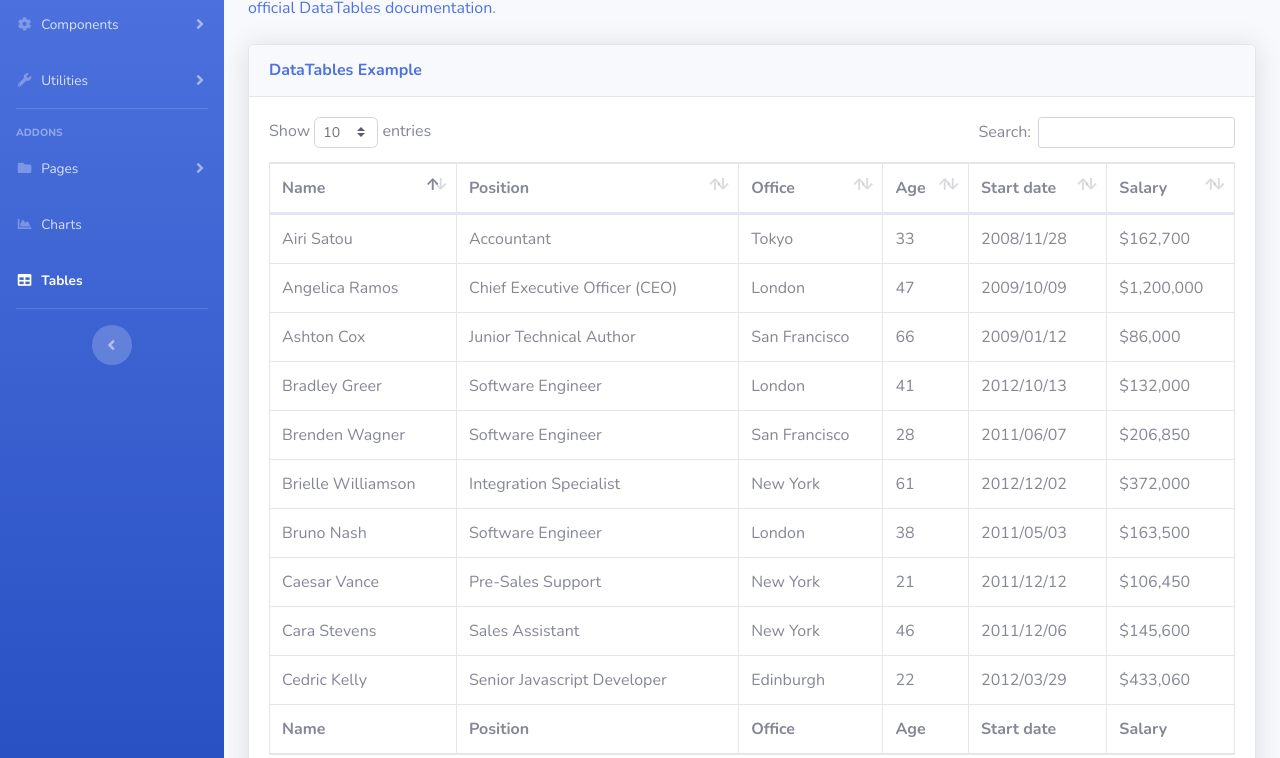
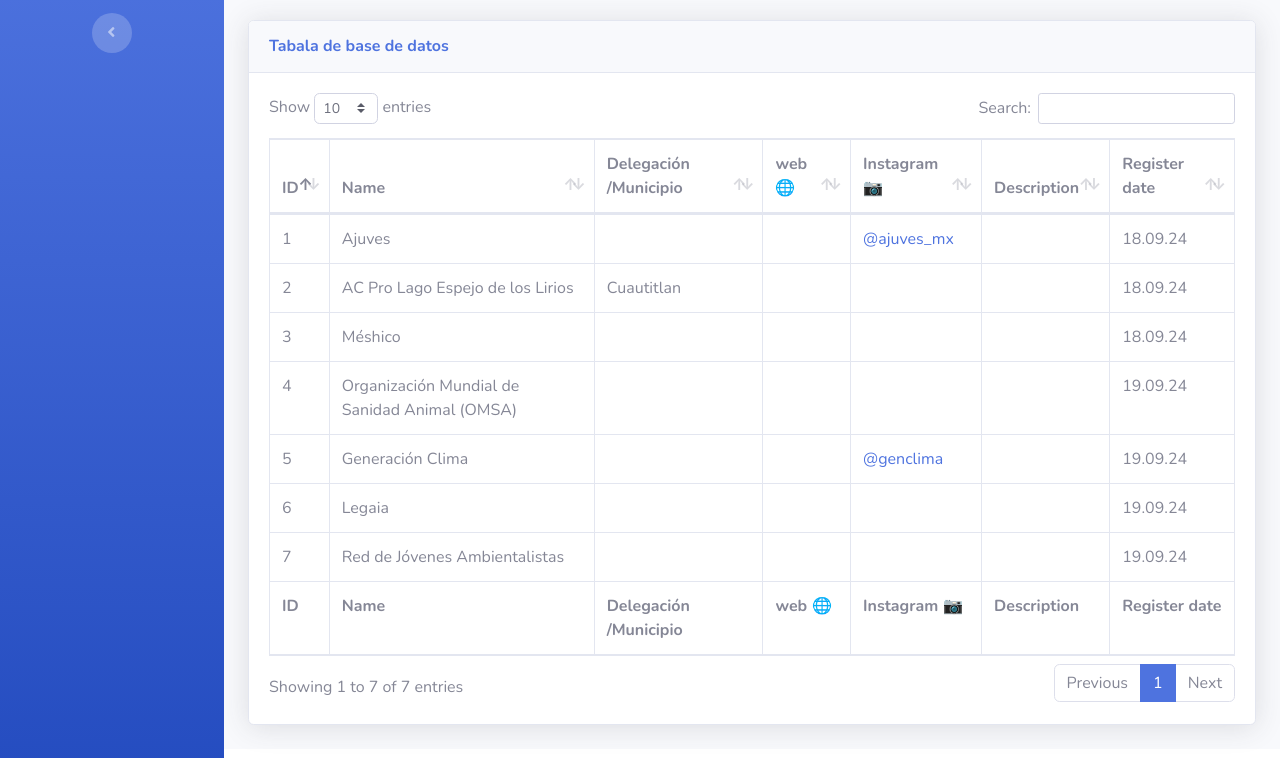
Before and after one commit to ecogaiasos/web, a website with bundled scripts: page tables.html in a window 1280 px wide. Shown: the part 164-922 px from the top of the page. Built offline with nearby package versions, Linux system fonts and the light colour scheme.

Commit message:
Add files via upload

```diff
--- a/tables.html
+++ b/tables.html
@@ -9,7 +9,7 @@
     <meta name="description" content="">
     <meta name="author" content="">
 
-    <title>SB Admin 2 - Tables</title>
+    <title>Tabla de actores</title>
 
     <!-- Custom fonts for this template -->
     <link href="vendor/fontawesome-free/css/all.min.css" rel="stylesheet" type="text/css">
@@ -36,30 +36,35 @@
             <!-- Sidebar - Brand -->
             <a class="sidebar-brand d-flex align-items-center justify-content-center" href="index.html">
                 <div class="sidebar-brand-icon rotate-n-15">
-                    <i class="fas fa-laugh-wink"></i>
+                    <!--<i class="fas fa-laugh-wink"></i> -->
+                    <i class="fas fa-recycle"></i>
                 </div>
-                <div class="sidebar-brand-text mx-3">SB Admin <sup>2</sup></div>
+                <!-- <div class="sidebar-brand-text mx-3">SB Admin <sup>2</sup></div> -->
+                <div class="sidebar-brand-text mx-3">Eco Gaia <sup>SOS</sup></div>
             </a>
 
             <!-- Divider -->
             <hr class="sidebar-divider my-0">
 
             <!-- Nav Item - Dashboard -->
+             <!--
             <li class="nav-item">
                 <a class="nav-link" href="index.html">
                     <i class="fas fa-fw fa-tachometer-alt"></i>
                     <span>Dashboard</span></a>
             </li>
-
+            -->
             <!-- Divider -->
             <hr class="sidebar-divider">
 
             <!-- Heading -->
+             <!--
             <div class="sidebar-heading">
                 Interface
             </div>
-
+            -->
             <!-- Nav Item - Pages Collapse Menu -->
+             <!--
             <li class="nav-item">
                 <a class="nav-link collapsed" href="#" data-toggle="collapse" data-target="#collapseTwo"
                     aria-expanded="true" aria-controls="collapseTwo">
@@ -74,8 +79,10 @@
                     </div>
                 </div>
             </li>
+            -->
+            <!-- Nav Item - Utilities Collapse Menu -->
 
-            <!-- Nav Item - Utilities Collapse Menu -->
+            <!--
             <li class="nav-item">
                 <a class="nav-link collapsed" href="#" data-toggle="collapse" data-target="#collapseUtilities"
                     aria-expanded="true" aria-controls="collapseUtilities">
@@ -93,16 +100,20 @@
                     </div>
                 </div>
             </li>
+            -->
+            <!-- Divider -->
+             <!--
+            <hr class="sidebar-divider">
+            -->
+            <!-- Heading -->
 
-            <!-- Divider -->
-            <hr class="sidebar-divider">
-
-            <!-- Heading -->
             <div class="sidebar-heading">
-                Addons
+                <!-- Addons -->
+                Actores
             </div>
 
             <!-- Nav Item - Pages Collapse Menu -->
+             <!--
             <li class="nav-item">
                 <a class="nav-link collapsed" href="#" data-toggle="collapse" data-target="#collapsePages"
                     aria-expanded="true" aria-controls="collapsePages">
@@ -122,15 +133,18 @@
                     </div>
                 </div>
             </li>
+            -->
 
             <!-- Nav Item - Charts -->
+             <!--
             <li class="nav-item">
                 <a class="nav-link" href="charts.html">
                     <i class="fas fa-fw fa-chart-area"></i>
                     <span>Charts</span></a>
             </li>
+            -->
+            <!-- Nav Item - Tables -->
 
-            <!-- Nav Item - Tables -->
             <li class="nav-item active">
                 <a class="nav-link" href="tables.html">
                     <i class="fas fa-fw fa-table"></i>
@@ -165,6 +179,7 @@
                     </form>
 
                     <!-- Topbar Search -->
+                     <!--
                     <form
                         class="d-none d-sm-inline-block form-inline mr-auto ml-md-3 my-2 my-md-0 mw-100 navbar-search">
                         <div class="input-group">
@@ -177,7 +192,7 @@
                             </div>
                         </div>
                     </form>
-
+                    -->
                     <!-- Topbar Navbar -->
                     <ul class="navbar-nav ml-auto">
 
@@ -206,13 +221,18 @@
                         </li>
 
                         <!-- Nav Item - Alerts -->
+                         <!--
                         <li class="nav-item dropdown no-arrow mx-1">
                             <a class="nav-link dropdown-toggle" href="#" id="alertsDropdown" role="button"
                                 data-toggle="dropdown" aria-haspopup="true" aria-expanded="false">
                                 <i class="fas fa-bell fa-fw"></i>
+                        -->
                                 <!-- Counter - Alerts -->
+
+                        <!--
                                 <span class="badge badge-danger badge-counter">3+</span>
                             </a>
+                        -->
                             <!-- Dropdown - Alerts -->
                             <div class="dropdown-list dropdown-menu dropdown-menu-right shadow animated--grow-in"
                                 aria-labelledby="alertsDropdown">
@@ -257,13 +277,17 @@
                         </li>
 
                         <!-- Nav Item - Messages -->
+                         <!--
                         <li class="nav-item dropdown no-arrow mx-1">
                             <a class="nav-link dropdown-toggle" href="#" id="messagesDropdown" role="button"
                                 data-toggle="dropdown" aria-haspopup="true" aria-expanded="false">
                                 <i class="fas fa-envelope fa-fw"></i>
+                        -->
                                 <!-- Counter - Messages -->
+                        <!--
                                 <span class="badge badge-danger badge-counter">7</span>
                             </a>
+                        -->
                             <!-- Dropdown - Messages -->
                             <div class="dropdown-list dropdown-menu dropdown-menu-right shadow animated--grow-in"
                                 aria-labelledby="messagesDropdown">
@@ -325,6 +349,7 @@
                         <div class="topbar-divider d-none d-sm-block"></div>
 
                         <!-- Nav Item - User Information -->
+                         <!--
                         <li class="nav-item dropdown no-arrow">
                             <a class="nav-link dropdown-toggle" href="#" id="userDropdown" role="button"
                                 data-toggle="dropdown" aria-haspopup="true" aria-expanded="false">
@@ -332,6 +357,7 @@
                                 <img class="img-profile rounded-circle"
                                     src="img/undraw_profile.svg">
                             </a>
+                        -->
                             <!-- Dropdown - User Information -->
                             <div class="dropdown-menu dropdown-menu-right shadow animated--grow-in"
                                 aria-labelledby="userDropdown">
@@ -364,40 +390,109 @@
                 <div class="container-fluid">
 
                     <!-- Page Heading -->
-                    <h1 class="h3 mb-2 text-gray-800">Tables</h1>
+                    <h1 class="h3 mb-2 text-gray-800">Tabla de actores</h1> <!-- Tables-->
+                    <!--
                     <p class="mb-4">DataTables is a third party plugin that is used to generate the demo table below.
                         For more information about DataTables, please visit the <a target="_blank"
                             href="https://datatables.net">official DataTables documentation</a>.</p>
+                    -->
+                    <p class="mb-4">Base de datos de actores ordenados por categorías.</p>
 
                     <!-- DataTales Example -->
                     <div class="card shadow mb-4">
                         <div class="card-header py-3">
-                            <h6 class="m-0 font-weight-bold text-primary">DataTables Example</h6>
+                            <h6 class="m-0 font-weight-bold text-primary">Tabala de base de datos</h6> <!-- DataTables Example -->
                         </div>
                         <div class="card-body">
                             <div class="table-responsive">
                                 <table class="table table-bordered" id="dataTable" width="100%" cellspacing="0">
                                     <thead>
                                         <tr>
+                                            <th>ID</th>
                                             <th>Name</th>
-                                            <th>Position</th>
-                                            <th>Office</th>
-                                            <th>Age</th>
-                                            <th>Start date</th>
-                                            <th>Salary</th>
+                                            <th>Delegación /Municipio</th>
+                                            <th>web 🌐</th>
+                                            <th>Instagram 📷</th>
+                                            <th>Description </th>
+                                            <th>Register date</th>
                                         </tr>
                                     </thead>
                                     <tfoot>
                                         <tr>
+                                            <th>ID</th>
                                             <th>Name</th>
-                                            <th>Position</th>
-                                            <th>Office</th>
-                                            <th>Age</th>
-                                            <th>Start date</th>
-                                            <th>Salary</th>
+                                            <th>Delegación /Municipio</th>
+                                            <th>web 🌐</th>
+                                            <th>Instagram 📷</th>
+                                            <th>Description </th>
+                                            <th>Register date</th>
                                         </tr>
                                     </tfoot>
                                     <tbody>
+                                        <tr>
+                                            <td>1</td>
+                                            <td>Ajuves</td>
+                                            <td></td>
+                                            <td></td>
+                                            <td><a href="https://www.instagram.com/ajuves_mx/?hl=de">@ajuves_mx</a> </td>
+                                            <td></td>
+                                            <td>18.09.24</td>
+                                        </tr>
+                                        <tr>
+                                            <td>2</td>
+                                            <td>AC Pro Lago Espejo de los Lirios </td>
+                                            <td>Cuautitlan</td>
+                                            <td></td>
+                                            <td><a></a> </td>
+                                            <td></td>
+                                            <td>18.09.24</td>
+                                        </tr>
+                                        <tr>
+                                            <td>3</td>
+                                            <td>Méshico </td>
+                                            <td></td>
+                                            <td></td>
+                                            <td><a></a> </td>
+                                            <td></td>
+                                            <td>18.09.24</td>
+                                        </tr>
+                                        <tr>
+                                            <td>4</td>
+                                            <td>Organización Mundial de Sanidad Animal (OMSA) </td>
+                                            <td></td>
+                                            <td></td>
+                                            <td><a></a> </td>
+                                            <td></td>
+                                            <td>19.09.24</td>
+                                        </tr>
+                                        <tr>
+                                            <td>5</td>
+                                            <td>Generación Clima</td>
+                                            <td></td>
+                                            <td></td>
+                                            <td><a href="https://www.instagram.com/genclima/">@genclima</a> </td>
+                                            <td></td>
+                                            <td>19.09.24</td>
+                                        </tr>
+                                        <tr>
+                                            <td>6</td>
+                                            <td>Legaia</td>
+                                            <td></td>
+                                            <td></td>
+                                            <td><a > </a> </td>
+                                            <td></td>
+                                            <td>19.09.24</td>
+                                        </tr>
+                                        <tr>
+                                            <td>7</td>
+                                            <td>Red de Jóvenes Ambientalistas</td>
+                                            <td></td>
+                                            <td></td>
+                                            <td><a > </a> </td>
+                                            <td></td>
+                                            <td>19.09.24</td>
+                                        </tr>
+                                        <!--
                                         <tr>
                                             <td>Tiger Nixon</td>
                                             <td>System Architect</td>
@@ -854,6 +949,7 @@
                                             <td>2011/01/25</td>
                                             <td>$112,000</td>
                                         </tr>
+                                        -->
                                     </tbody>
                                 </table>
                             </div>
```
